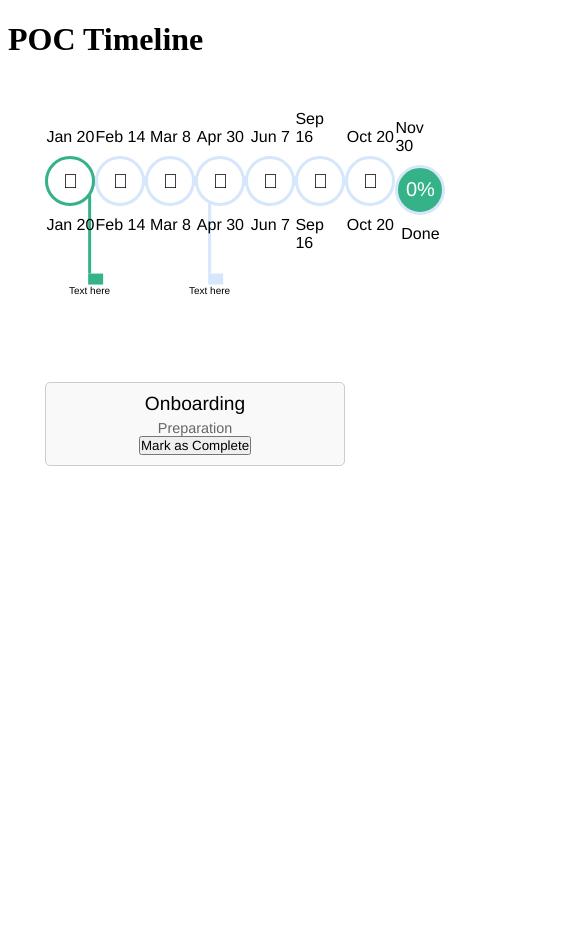
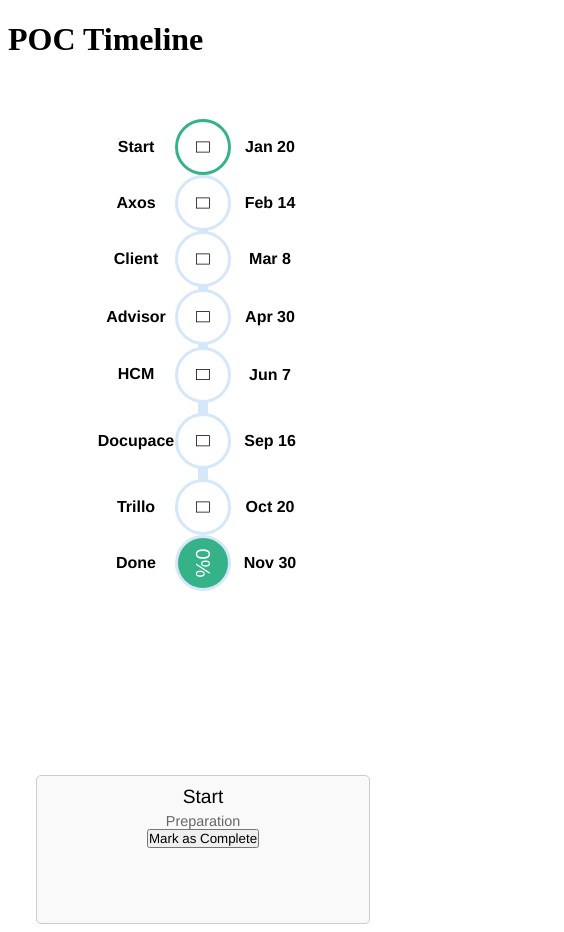
Before and after one commit to jmdotdev/angular-timeline, an Angular app: page / in a window 390 px wide. Shown: the whole page, 564 px wide, since content can reach past the window. Built offline with nearby package versions, Linux system fonts and the light colour scheme.

Commit message:
feat: add responsivity

```diff
--- a/src/app/ngx-timeline/ngx-timeline.component.html
+++ b/src/app/ngx-timeline/ngx-timeline.component.html
@@ -30,7 +30,7 @@
           <i [class]="event.icon"></i>
         </div>
         <div class="event-date" *ngIf="this.timelineEvents[i].index == 8">Done</div>
-        <div class="event-date" *ngIf="!(this.timelineEvents[i].index == 8)">{{ event.date }}</div>
+        <div class="event-date" *ngIf="!(this.timelineEvents[i].index == 8)">{{ event.title }}</div>
       </div>
     </div>
 
--- a/src/app/ngx-timeline/ngx-timeline.component.scss
+++ b/src/app/ngx-timeline/ngx-timeline.component.scss
@@ -1,7 +1,6 @@
 *{
     margin: 0;
     padding: 0;
-    box-sizing: border-box;
     font-family: "Helvetica Neue",Helvetica;
 }
 .timeline-container{
@@ -58,9 +57,10 @@
     background-color: #35B288;
     margin-left: -12px;
     transform: rotate(-180deg);
+    border-right: 10px solid #FFF;
+    border-top: 10px solid transparent;
+    border-bottom: 10px solid transparent;
   }
-
-
   //second flag
   .timeline-line .flag2 {
     position: absolute;
@@ -111,6 +111,7 @@
     align-items: center;
     z-index: 3;
     cursor: pointer;
+    // border: 1px solid red;
   }
 
   .timeline-event .event-circle {
@@ -137,8 +138,8 @@
   }
   .event-date {
     margin: 10px 0;
-    font-weight: medium;
     color: black;
+    font-weight: 600;
   }
 
   .event-details {
@@ -148,7 +149,7 @@
     border-radius: 5px;
     background-color: #f9f9f9;
     text-align: center;
-    flex-basis: 30%;
+    flex-basis: 15%;
   }
 
   .event-title {
@@ -176,14 +177,29 @@
   }
 
   @media screen and (max-width: 1000px) {
-    // .timeline-container{
-    //   transform: rotate(270deg);
-    // }
-    // .timeline{
-    //   margin-top: 30vh;
-    //   display: flex;
-    //   align-items: center;
-    //   transform: rotate(270deg);
-    //   flex-direction: row-reverse;
-    // }
+    .timeline-container{
+      display: flex !important;
+      align-items: center !important;
+      justify-content: left;
+      flex-direction: column;
+      height: 100vh !important;
+      width:  100vw !important;
+    }
+    .timeline{
+      margin-top: -15vh;
+      height: auto;
+      width: 100%;
+      padding: 0;
+      transform: rotate(90deg);
+    }
+    .event-details{
+     width: 80%;
+    }
+    .event-date{
+      transform: rotate(-90deg);
+      margin: 30px 0;
+    }
+    .flag, .flag2{
+      display: none !important;;
+    }
   }
--- a/src/app/ngx-timeline/ngx-timeline.component.ts
+++ b/src/app/ngx-timeline/ngx-timeline.component.ts
@@ -25,7 +25,7 @@
   completePercentage = 0;
 
   timelineEvents: TimelineEvent[] = [
-    { index:1,date: 'Jan 20', title: 'Onboarding', description: 'Preparation', icon: 'fas fa-rocket', completed: false },
+    { index:1,date: 'Jan 20', title: 'Start', description: 'Preparation', icon: 'fas fa-rocket', completed: false },
     { index:2,date: 'Feb 14', title: 'Axos', description: 'Data checking', icon: 'fas fa-check-circle', completed: false },
     { index:3,date: 'Mar 8', title: 'Client', description: 'Completed proof of concept', icon: 'fas fa-clipboard-check', completed: false },
     { index:4,date: 'Apr 30', title: 'Advisor', description: 'Signed Contract', icon: 'fas fa-file-signature', completed: false },
```
